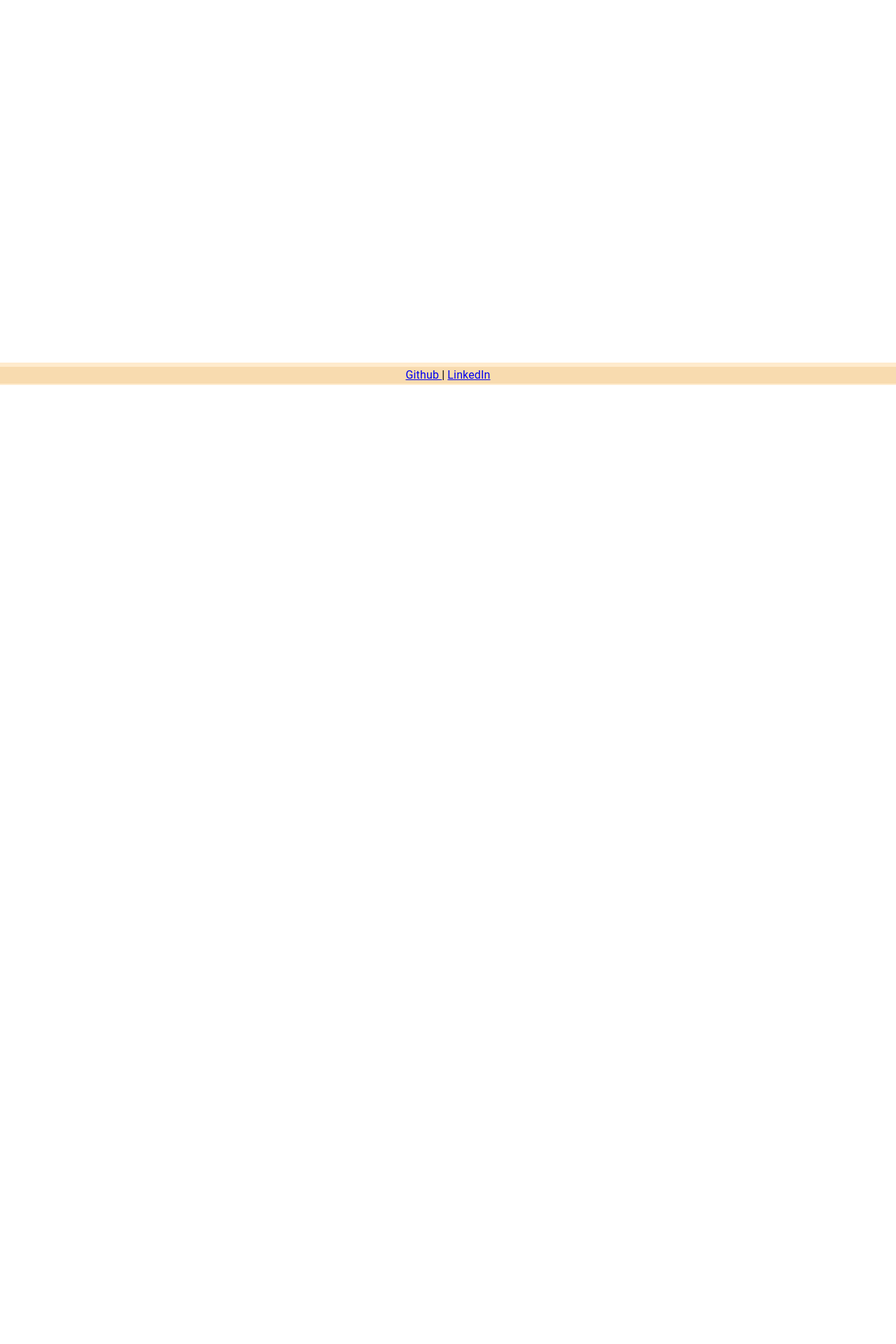
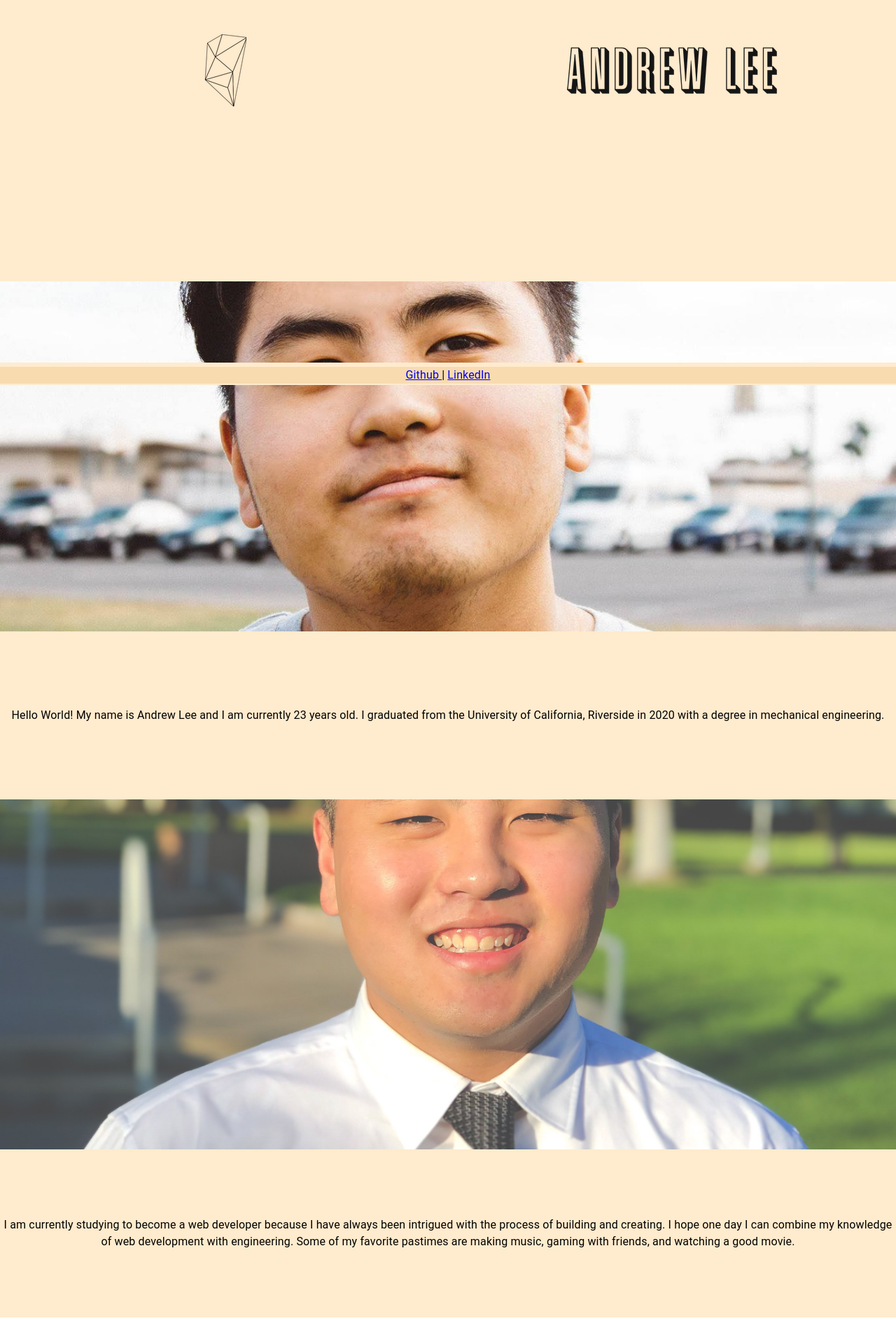
Before and after one commit to andrewleee10/portfolio, a React (Create React App) app in the folder client/: page / in a window 1280 px wide. Shown: the part 250-2170 px from the top of the page at 70% size. Before the commit the page ends 840 px from the top, so only its background shows below. Built offline with nearby package versions, Linux system fonts and the light colour scheme.

Commit message:
home page

```diff
--- a/client/src/App.js
+++ b/client/src/App.js
@@ -16,17 +16,17 @@ function App() {
       <div>
         <AppBar />
         <Switch>
-          <Route exact path='/portfolio/home'>
+          <Route exact path='/'>
             <Home />
           </Route>
-          <Route path='/portfolio/portfolio'>
+          <Route path='/portfolio'>
             <Portfolio />
           </Route>
-          <Route path='/portfolio/contact'>
+          <Route path='/contact'>
             <Contact />
           </Route>
-          <Footer />
         </Switch>
+        <Footer />
       </div>
     </Router>
   )
--- a/client/src/components/Footer/Footer.js
+++ b/client/src/components/Footer/Footer.js
@@ -10,6 +10,10 @@ const useStyles = makeStyles((theme) => ({
     backgroundColor: '#f8dbaf',
     marginTop: 6
   },
+  footer: {
+    marginTop: 6,
+    bottom: 0
+}
 }))
 
 const githubUrl = 'https://github.com/andrewleee10'
--- a/client/src/pages/Home/Home.js
+++ b/client/src/pages/Home/Home.js
@@ -1,35 +1,102 @@
 import './Home.css'
-import img from './images/me.jpg'
-import img1 from './images/me1.jpeg'
+import logo from './images/log.png'
+import andrew from './images/andrew.png'
+import me from './images/me.jpg'
+import me1 from './images/me1.jpeg'
+import { makeStyles } from '@material-ui/core/styles'
+import Grid from '@material-ui/core/Grid'
+import Typography from '@material-ui/core/Typography'
 
+const useStyles = makeStyles((theme) => ({
+  jumbotron: {
+    maxWidth: '100%',
+    height: '75vh',
+    backgroundColor: '#ffebcd'
+  },
+  paper: {
+    padding: theme.spacing(1),
+    color: '#121212',
+    width: '100%'
+  },
+  background: {
+    backgroundColor: '#ffebcd',
+    height: '100%'
+  },
+  parallax1: {
+    backgroundImage: `url(${me})`,
+    minHeight: '500px',
+    backgroundAttachment: 'fixed',
+    backgroundPosition: 'center',
+    backgroundRepeat: 'no-repeat',
+    backgroundSize: 'cover'
+  },
+  textDiv: {
+    height: '30vh',
+    backgroundColor: '#ffebcd',
+    marginBottom: 0
+  },
+  parallax2: {
+    backgroundImage: `url(${me1})`,
+    minHeight: '500px',
+    backgroundAttachment: 'fixed',
+    backgroundPosition: 'center',
+    backgroundRepeat: 'no-repeat',
+    backgroundSize: 'cover'
+  }
+
+}))
 
 const Home = () => {
+  const classes = useStyles()
   return (
     <>
-      <div className="container">
-        <div className="row one">
-          <div className="col-sm-6">
-            <img src={img} alt="me"></img>
-          </div>
-          <div className="col-sm-6">
-            <p className="center1">
-              Hello World! My name is Andrew Lee and I am currently 23 years old. I graduated from the University of
-              California, Riverside in 2020 with a degree in mechanical engineering.
-            </p>
-          </div>
-        </div>
-        <div className="row one">
-          <div className="col-sm-6">
-            <img src={img1} alt="me2"></img>
-          </div>
-          <div className="col-sm-6">
-            <p className="center1">
+      <div>
+        <Grid container
+          className={classes.jumbotron}
+          justify="center"
+          alignItems="center"
+          align="center">
+          <Grid item xs={6}>
+            <img src={logo} alt="logo"></img>
+          </Grid>
+          <Grid item xs={6}>
+            <img src={andrew} alt='andrew'></img>
+          </Grid>
+        </Grid>
+        <Grid container
+          className={classes.parallax1}
+        >
+        </Grid>
+        <Grid container
+          className={classes.textDiv}
+          justify="center"
+          alignItems="center"
+          align="center"
+        >
+          <Grid item xs={12}>
+            <Typography>
+              Hello World! My name is Andrew Lee and I am currently 23 years old. I graduated from the University of California, Riverside in 2020 with a degree in mechanical engineering.
+            </Typography>
+          </Grid>
+        </Grid>
+        <Grid container
+          className={classes.parallax2}
+        >
+        </Grid>
+        <Grid container
+          className={classes.textDiv}
+          justify="center"
+          alignItems="center"
+          align="center"
+        >
+          <Grid item xs={12}>
+            <Typography>
               I am currently studying to become a web developer because I have always been intrigued with the process of
               building and creating. I hope one day I can combine my knowledge of web development with engineering.
               Some of my favorite pastimes are making music, gaming with friends, and watching a good movie.
-            </p>
-          </div>
-        </div>
+            </Typography>
+          </Grid>
+        </Grid>
       </div>
     </>
   )
```
Also changed, not shown: client/src/components/AppBar/AppBar.js (+0 -9 lines), client/src/pages/Home/images/andrew.png (added), client/src/pages/Home/images/log.png (added).
